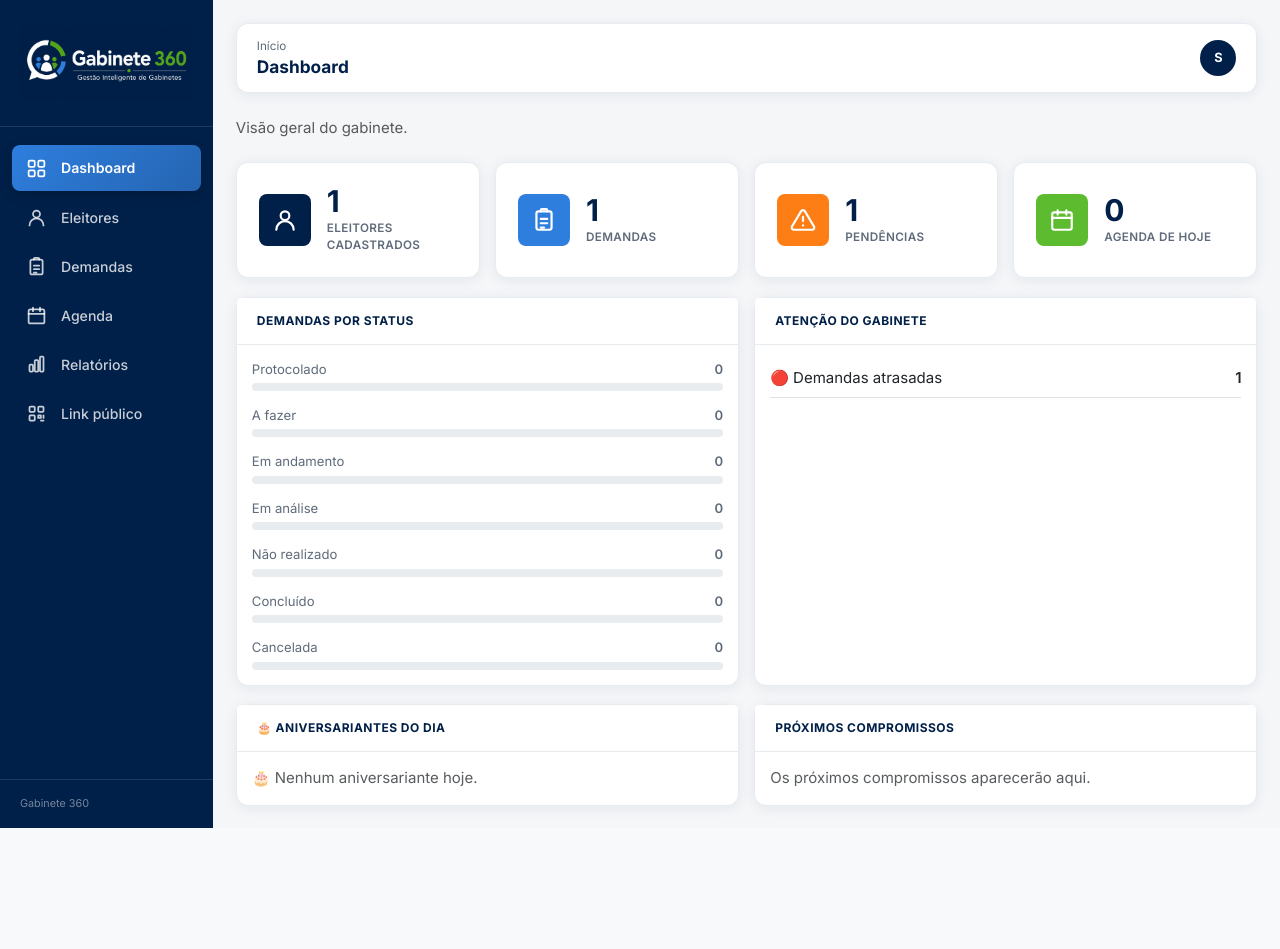
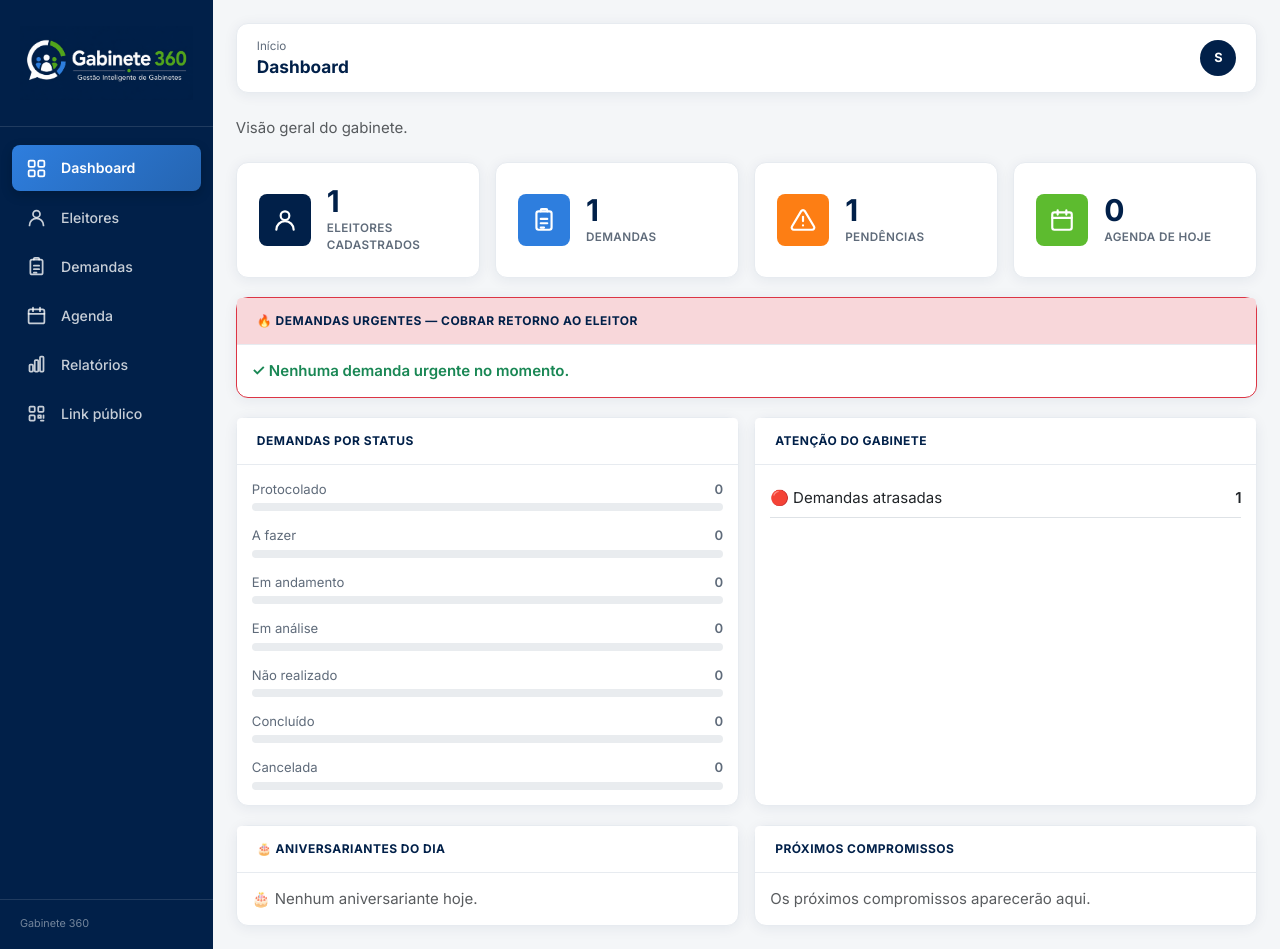
Before and after one commit to matheusvargas-cmd/SIGAB, a FastAPI app: page / in a window 1280 px wide. Before the commit the page ends 828 px from the top, so only its background shows below. Run offline with FastAPI, Linux system fonts and the light colour scheme; the visitor is signed in with stand-in values (Sample User, id 1); tables that the repository leaves empty hold one stand-in row (values such as "Sample post"); some libraries are stand-ins or nearby versions.

Commit message:
Adiciona destaque de demandas urgentes no dashboard e grafico de pizza opcional nos relatorios
Dashboard: cartao visivel com as demandas de prioridade "Urgente" ainda
nao finalizadas, para o gabinete cobrar retorno ao eleitor (ex.: confirmar
como foi uma cirurgia marcada). Demandas: filtro por prioridade na
listagem, para o link "Ver todas" do novo cartao funcionar. Relatorios:
botao "Exibir grafico" (pizza em SVG, sem nova dependencia) nos relatorios
com dados agrupados por categoria.

Co-Authored-By: Claude Sonnet 5 <noreply@anthropic.com>
Claude-Session: https://claude.ai/code/session_014ohDkHonbg4RTi7vSkZFBP

```diff
--- a/app/modules/dashboard/controller.py
+++ b/app/modules/dashboard/controller.py
@@ -97,6 +97,7 @@ async def dashboard(
     hoje = date.today()
     demandas_por_status = DemandaService.relatorio_por_status(db, gabinete_id)
     aniversariantes_hoje = EleitorService.listar_aniversariantes_hoje(db, gabinete_id)
+    demandas_urgentes = DemandaService.listar_urgentes(db, gabinete_id, LIMITE_RECENTES)
     return templates.TemplateResponse(
         request=request,
         name="dashboard/index.html",
@@ -109,6 +110,8 @@ async def dashboard(
             "demandas_por_status": demandas_por_status,
             "demandas_atrasadas": DemandaService.contar_atrasadas(db, gabinete_id),
             "demandas_prazo_proximo": DemandaService.contar_prazo_proximo(db, gabinete_id, 7),
+            "demandas_urgentes": demandas_urgentes,
+            "total_demandas_urgentes": DemandaService.contar_urgentes(db, gabinete_id),
             "proximos_compromissos": AgendaService.listar_proximos(db, gabinete_id, LIMITE_RECENTES),
             "aniversariantes_hoje": _preparar_aniversariantes(
                 aniversariantes_hoje, hoje, contexto.gabinete.nome
--- a/app/services/demanda_service.py
+++ b/app/services/demanda_service.py
@@ -102,6 +102,7 @@ class DemandaService:
         origem: str | None,
         status: str | None,
         atrasada: bool,
+        prioridade: str | None = None,
     ):
         """Monta a base de `select(Demanda)` com todos os filtros da tela
         de demandas aplicados (gabinete, origem, status, atrasada,
@@ -130,6 +131,9 @@ class DemandaService:
 
         if status and status in STATUS_OPCOES:
             consulta = consulta.where(Demanda.status == status)
+
+        if prioridade and prioridade in PRIORIDADE_OPCOES:
+            consulta = consulta.where(Demanda.prioridade == prioridade)
 
         # "Atrasada" nunca é um status gravado — é sempre calculado na hora
         # (prazo vencido + status ainda não finalizado), mesma regra de
@@ -187,8 +191,11 @@ class DemandaService:
         atrasada: bool = False,
         ordenar_por: str | None = None,
         ordenar_direcao: str = "asc",
+        prioridade: str | None = None,
     ) -> tuple[list[Demanda], int, int]:
-        consulta = DemandaService._consulta_filtrada(gabinete_id, pesquisa, origem, status, atrasada)
+        consulta = DemandaService._consulta_filtrada(
+            gabinete_id, pesquisa, origem, status, atrasada, prioridade
+        )
         total_registros = db.scalar(
             select(func.count()).select_from(consulta.with_only_columns(Demanda.id).subquery())
         ) or 0
@@ -210,6 +217,7 @@ class DemandaService:
         atrasada: bool = False,
         ordenar_por: str | None = None,
         ordenar_direcao: str = "asc",
+        prioridade: str | None = None,
     ) -> list[Demanda]:
         """Mesmos filtros e mesma ordenação de listar() (reaproveita
         _consulta_filtrada/_ordenar — nunca uma segunda implementação que
@@ -217,7 +225,9 @@ class DemandaService:
         impressão do relatório (app/modules/demandas/controller.py), que
         precisa do conjunto completo que corresponde ao filtro, nunca
         apenas a página exibida na tela."""
-        consulta = DemandaService._consulta_filtrada(gabinete_id, pesquisa, origem, status, atrasada)
+        consulta = DemandaService._consulta_filtrada(
+            gabinete_id, pesquisa, origem, status, atrasada, prioridade
+        )
         consulta = DemandaService._ordenar(consulta, ordenar_por, ordenar_direcao)
         return list(db.scalars(consulta).unique().all())
 
@@ -328,6 +338,42 @@ class DemandaService:
             .options(joinedload(Demanda.eleitor))
             .order_by(Demanda.prazo)
         )
+        return list(db.scalars(consulta).unique().all())
+
+    @staticmethod
+    def contar_urgentes(db: Session, gabinete_id: int) -> int:
+        """Mesma regra de listar_urgentes() abaixo — só a contagem, no
+        mesmo padrão de contar_atrasadas()/contar_prazo_proximo()."""
+        consulta = (
+            select(func.count())
+            .select_from(Demanda)
+            .where(Demanda.gabinete_id == gabinete_id)
+            .where(Demanda.prioridade == "Urgente")
+            .where(Demanda.status.notin_(STATUS_FINALIZADOS))
+        )
+        return db.scalar(consulta) or 0
+
+    @staticmethod
+    def listar_urgentes(db: Session, gabinete_id: int, limite: int | None = None) -> list[Demanda]:
+        """Demandas com prioridade "Urgente" ainda não finalizadas — nunca
+        um status próprio gravado no banco, sempre calculado a partir de
+        Demanda.prioridade + STATUS_FINALIZADOS, mesma convenção de
+        listar_atrasadas()/listar_vencendo_hoje(). Pensado para o cartão
+        de destaque do dashboard (gabinetes usam "Urgente" como sinal de
+        que aquela demanda específica precisa de um retorno ativo ao
+        eleitor, não só o fluxo normal de atendimento) — por isso ordena
+        pelo prazo mais próximo primeiro (e sem prazo por último), nunca
+        por data de abertura."""
+        consulta = (
+            select(Demanda)
+            .where(Demanda.gabinete_id == gabinete_id)
+            .where(Demanda.prioridade == "Urgente")
+            .where(Demanda.status.notin_(STATUS_FINALIZADOS))
+            .options(joinedload(Demanda.eleitor))
+            .order_by(Demanda.prazo.is_(None), Demanda.prazo, Demanda.data_abertura.desc())
+        )
+        if limite is not None:
+            consulta = consulta.limit(limite)
         return list(db.scalars(consulta).unique().all())
 
     @staticmethod
--- a/app/templates/dashboard/index.html
+++ b/app/templates/dashboard/index.html
@@ -46,6 +46,36 @@
                 <div class="stat-card-rotulo">Agenda de hoje</div>
             </div>
         </a>
+    </div>
+</div>
+
+<div class="row g-3 mt-1">
+    <div class="col-12">
+        <div class="card h-100 border-danger">
+            <div class="card-header d-flex justify-content-between align-items-center bg-danger-subtle">
+                <span>🔥 Demandas urgentes — cobrar retorno ao eleitor</span>
+                {% if total_demandas_urgentes %}
+                <a class="btn btn-sm btn-outline-danger" href="/demandas?prioridade=Urgente">Ver todas ({{ total_demandas_urgentes }})</a>
+                {% endif %}
+            </div>
+            <div class="card-body p-0">
+                {% if demandas_urgentes %}
+                <ul class="list-group list-group-flush">
+                    {% for demanda in demandas_urgentes %}
+                    <li class="list-group-item d-flex justify-content-between align-items-center gap-2">
+                        <div>
+                            <div class="fw-semibold">{{ demanda.titulo }}{% if demanda.eleitor %} · {{ demanda.eleitor.nome }}{% endif %}</div>
+                            <div class="text-muted small">Status: {{ demanda.status }}{% if demanda.prazo %} · Prazo: {{ demanda.prazo.strftime('%d/%m/%Y') }}{% endif %}</div>
+                        </div>
+                        <a class="btn btn-sm btn-outline-secondary" href="/demandas/{{ demanda.id }}">Ver</a>
+                    </li>
+                    {% endfor %}
+                </ul>
+                {% else %}
+                <p class="text-success fw-semibold mb-0 p-3">✓ Nenhuma demanda urgente no momento.</p>
+                {% endif %}
+            </div>
+        </div>
     </div>
 </div>
 
--- a/app/templates/relatorios/demandas_por_categoria.html
+++ b/app/templates/relatorios/demandas_por_categoria.html
@@ -48,6 +48,8 @@
 
 <p class="text-muted">Total: <strong>{{ total }}</strong></p>
 
+{% include 'relatorios/_grafico_pizza.html' %}
+
 {% set rotulo_coluna = 'Categoria' %}
 {% include 'relatorios/_tabela_rotulo_quantidade.html' %}
 {% endblock %}
--- a/app/templates/relatorios/demandas_por_periodo.html
+++ b/app/templates/relatorios/demandas_por_periodo.html
@@ -48,6 +48,8 @@
 
 <p class="text-muted">Total no período: <strong>{{ total }}</strong> · mês no formato AAAA-MM</p>
 
+{% include 'relatorios/_grafico_pizza.html' %}
+
 {% set rotulo_coluna = 'Mês' %}
 {% include 'relatorios/_tabela_rotulo_quantidade.html' %}
 {% endblock %}
--- a/app/templates/relatorios/demandas_por_status.html
+++ b/app/templates/relatorios/demandas_por_status.html
@@ -48,6 +48,8 @@
 
 <p class="text-muted">Total: <strong>{{ total }}</strong></p>
 
+{% include 'relatorios/_grafico_pizza.html' %}
+
 <div class="card">
     <div class="card-body p-0">
         <div class="table-responsive">
--- a/app/templates/relatorios/eleitores_por_bairro.html
+++ b/app/templates/relatorios/eleitores_por_bairro.html
@@ -31,6 +31,8 @@
 
 <p class="text-muted">Total: <strong>{{ total }}</strong></p>
 
+{% include 'relatorios/_grafico_pizza.html' %}
+
 {% set rotulo_coluna = 'Bairro' %}
 {% include 'relatorios/_tabela_rotulo_quantidade.html' %}
 {% endblock %}
```
Also changed, not shown: app/modules/demandas/controller.py (+18 -6 lines), app/modules/relatorios/controller.py (+14 -0 lines), app/templates/demandas/lista.html (+13 -5 lines), app/templates/relatorios/_grafico_pizza.html (added, +97 -0 lines).
